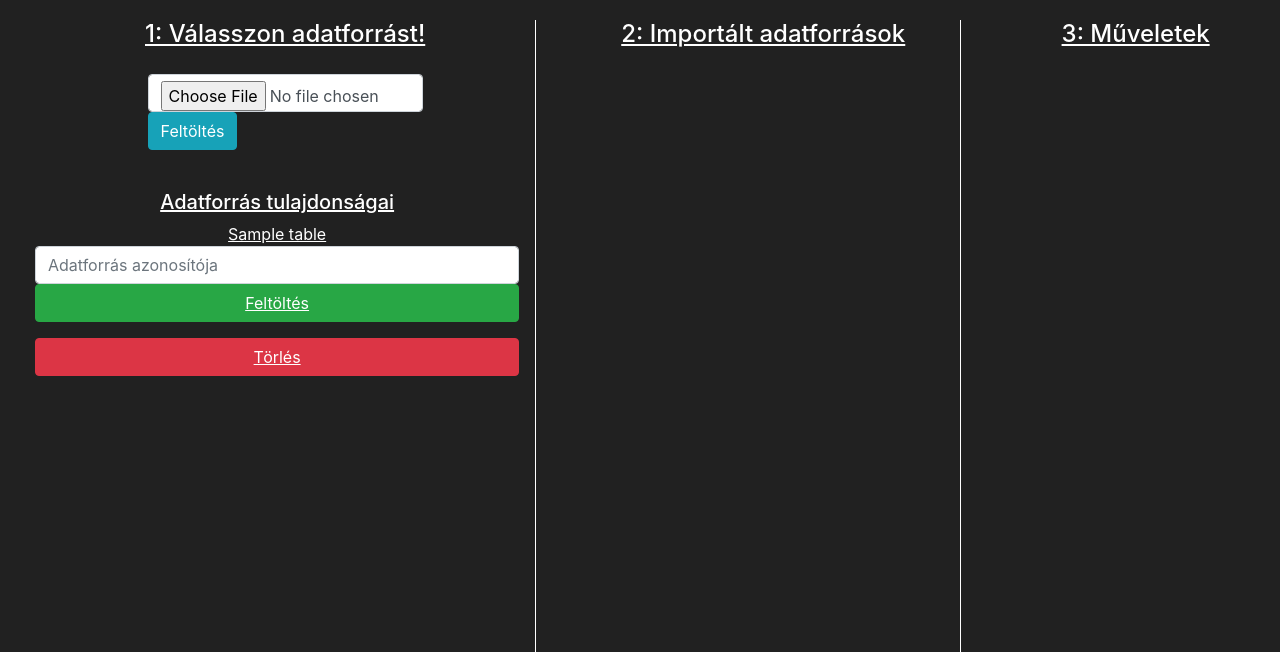
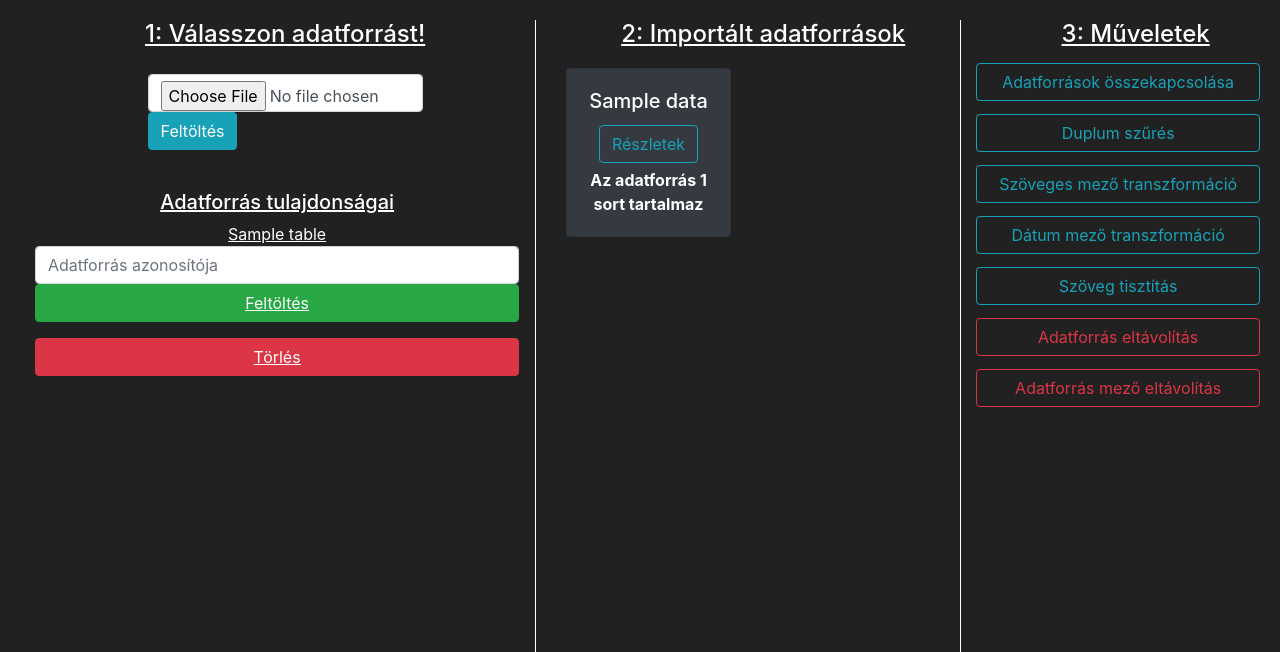
Before and after one commit to Omargnagy91/Inno_DQM_tool, a Flask app: template dqm/templates/dqm.html in a window 1280 px wide. Shown: the part 56-708 px from the top of the page. Run offline with Flask 3, Linux system fonts and the light colour scheme; tables that the repository leaves empty hold one stand-in row (values such as "Sample post"); the template is opened without the code that fills it: values that come from a table or form of the project are taken from there, most other values are stand-ins (such as "Sample title", 1, 10 or a date in 2020); parts of the project's set-up code (start-up, migrations or seed data) failed here and were passed over; some libraries are stand-ins or nearby versions.

Commit message:
Adatforrás elvátolító removal modal kész és egyéb aprsógáok

```diff
--- a/dqm/forms.py
+++ b/dqm/forms.py
@@ -1,7 +1,8 @@
 from flask_wtf import FlaskForm
-from wtforms import StringField, PasswordField, SubmitField, FileField
-from wtforms.validators import Length, EqualTo, Email, DataRequired, ValidationError, InputRequired
-from dqm.models import User
+from wtforms import StringField, PasswordField, SubmitField, FileField, SelectField
+from wtforms.validators import Length, EqualTo, Email, DataRequired, ValidationError, InputRequired, Required
+from dqm.models import User, MetaData
+from dqm.function import get_data_sources_name
 
 class RegisterForm(FlaskForm):
 
@@ -36,3 +37,8 @@ class FileUpload(FlaskForm):
 
 class NoAction(FlaskForm):
     submit = SubmitField(label="Törlés")
+
+class RemoveDataSet(FlaskForm):
+
+    select_data = SelectField(u'Field name', choices=get_data_sources_name(), validators=[Required()])
+    submit = SubmitField(label='Adatforrás eltávolítás')
--- a/dqm/models.py
+++ b/dqm/models.py
@@ -39,3 +39,6 @@ class MetaData(db.Model):
     filled_row_rate = db.Column(db.String(), nullable=False)
     missing_row_num = db.Column(db.Integer(), nullable=False)
     missing_row_rate = db.Column(db.String(), nullable=False)
+
+    def __repr__(self):
+        return f'{self.name}'
--- a/dqm/templates/dqm.html
+++ b/dqm/templates/dqm.html
@@ -10,12 +10,14 @@
         border-right: 1px solid white;
         height: 95vh;
     }
+
     #content-left-second {
         margin-top: 5vh;
         margin-right: 2vh;
         text-align: center;
         text-decoration: underline
     }
+
     h4 {
         text-align:center;
         margin-bottom: 5%;
@@ -71,12 +73,61 @@
         <div class="col-4">
             <div class="content-middle">
                <h4>2: Importált adatforrások</h4>
-           </div>
+                <div class="row" style="margin-right:20px">
+                {% for data_set in data_sets %}
+                {% include 'includes/2_data_set_info_modals.html' %}
+                        <div class="col-md-6">
+                            <div style="margin-bottom: 5px;" class="card text-center bg-dark">
+                                 <div class="card-body">
+                                     <h5 class="card-title">{{ data_set.name }}</h5>
+                                     <button type="button" class="btn btn-outline-info" style="margin-bottom: 5px"
+                                             data-toggle="modal" data-target="#Modal-DataSet-{{ data_set.id }}">
+                                         Részletek
+                                     </button>
+                                     <p class="card-text"><strong> Az adatforrás {{ data_set.row_num }} sort tartalmaz</strong></p>
+                                 </div>
+                            </div>
+                        </div>
+                {% endfor %}
+                </div>
+            </div>
         </div>
         <div class="col-3">
             <div class="content-right">
                <h4>3: Műveletek</h4>
+               <div class="row" style="margin-right:20px">
+                    <button type="button" class="btn btn-outline-info btn-block" style="margin-bottom: 5px"
+                            data-toggle="modal" data-target="#">
+                        Adatforrások összekapcsolása
+                    </button>
+                    <button type="button" class="btn btn-outline-info btn-block" style="margin-bottom: 5px"
+                            data-toggle="modal" data-target="#">
+                        Duplum szűrés
+                    </button>
+                    <button type="button" class="btn btn-outline-info btn-block" style="margin-bottom: 5px"
+                            data-toggle="modal" data-target="#">
+                        Szöveges mező transzformáció
+                    </button>
+                    <button type="button" class="btn btn-outline-info btn-block" style="margin-bottom: 5px"
+                            data-toggle="modal" data-target="#">
+                        Dátum mező transzformáció
+                    </button>
+                    <button type="button" class="btn btn-outline-info btn-block" style="margin-bottom: 5px"
+                            data-toggle="modal" data-target="#">
+                        Szöveg tisztítás
+                    </button>
+                    <button type="button" class="btn btn-outline-danger btn-block" style="margin-bottom: 5px"
+                            data-toggle="modal" data-target="#Modal-Remove-DataSet">
+                        Adatforrás eltávolítás
+                    </button>
+                    <button type="button" class="btn btn-outline-danger btn-block" style="margin-bottom: 5px"
+                            data-toggle="modal" data-target="#">
+                        Adatforrás mező eltávolítás
+                    </button>
+               </div>
            </div>
         </div>
     </div>
+
+{% include 'includes/3_data_transformation_features_modals.html' %}
 {% endblock %}
--- /dev/null
+++ b/dqm/templates/includes/2_data_set_info_modals.html
@@ -0,0 +1,78 @@
+<style>
+  .modal-content{
+    background-color:#212121
+  }
+</style>
+
+<div class="modal fade" id="Modal-DataSet-{{ data_set.id }}"
+     tabindex="-1"
+     aria-labelledby="exampleModalLabel" aria-hidden="true">
+    <div class="modal-dialog">
+      <div class="modal-content">
+        <div class="modal-header">
+          <h5 class="col-12 modal-title text-center" id="ModalLabel">
+            {{ data_set.name }}
+          </h5>
+        </div>
+        <div class="modal-body">
+          <table border="1" class="dataframe table table-hover table-dark text-center">
+             <thead>
+                <tr style="text-align: right;">
+                   <th></th>
+                   <th>Tulajdonság</th>
+                   <th>Érték</th>
+                </tr>
+             </thead>
+             <tbody>
+                <tr>
+                   <th>0</th>
+                   <td>Oszlopok száma</td>
+                   <td>{{ data_set.column_num }}</td>
+                </tr>
+                <tr>
+                   <th>1</th>
+                   <td>Sorok száma</td>
+                   <td>{{ data_set.row_num }}</td>
+                </tr>
+                <tr>
+                   <th>2</th>
+                   <td>Egyedi sorok száma</td>
+                   <td>{{ data_set.unique_row_num }}</td>
+                </tr>
+                <tr>
+                   <th>3</th>
+                   <td>Egyedi sorok aránya</td>
+                   <td>{{ data_set.unique_row_rate }}</td>
+                </tr>
+                <tr>
+                   <th>4</th>
+                   <td>Kitöltött sorok száma</td>
+                   <td>{{ data_set.filled_row_num }}</td>
+                </tr>
+                <tr>
+                   <th>5</th>
+                   <td>Kitöltött sorok aránya</td>
+                   <td>{{ data_set.filled_row_rate }}</td>
+                </tr>
+                <tr>
+                   <th>6</th>
+                   <td>Hiányzó sorok száma</td>
+                   <td>{{ data_set.missing_row_num }}</td>
+                </tr>
+                <tr>
+                   <th>7</th>
+                   <td>Hiányzó sorok aránya</td>
+                   <td>{{ data_set.missing_row_rate }}</td>
+                </tr>
+             </tbody>
+          </table>
+        </div>
+        <div class="modal-footer">
+          <button type="button" class="btn btn-secondary"
+                  data-dismiss="modal">
+            Vissza
+          </button>
+        </div>
+      </div>
+    </div>
+</div>
--- /dev/null
+++ b/dqm/templates/includes/3_data_transformation_features_modals.html
@@ -0,0 +1,38 @@
+<style>
+  .modal-content{
+    background-color:#212121
+  }
+</style>
+
+<div class="modal fade" id="Modal-Remove-DataSet"
+     tabindex="-1"
+     aria-labelledby="exampleModalLabel" aria-hidden="true">
+    <div class="modal-dialog">
+      <div class="modal-content">
+        <div class="modal-header">
+          <h5 class="col-12 modal-title text-center" id="ModalLabel">
+            Adatforrás eltávolítás
+          </h5>
+        </div>
+        <div class="modal-body">
+          <form method="POST">
+            {{ remove_data_set.hidden_tag() }}
+            <h6 class="text-center">
+              Válassza ki, hogy melyik forrást szeretné törölni az adatbázisból!
+            </h6>
+            <br>
+            {{ remove_data_set.select_data(class="form-control")}}
+            <br>
+            <input id="remove_data_set" name="remove_data_set" type="hidden" value="remove_data_set">
+            {{ remove_data_set.submit(class="btn btn-outline-danger btn-block") }}
+          </form>
+        </div>
+        <div class="modal-footer">
+          <button type="button" class="btn btn-secondary"
+                  data-dismiss="modal">
+            Close
+          </button>
+        </div>
+      </div>
+    </div>
+</div>
```
Also changed, not shown: dqm/function.py (+10 -2 lines), dqm/routes.py (+70 -14 lines), dqm/templates/includes/items_modals.html (deleted, +0 -69 lines), dqm/templates/includes/owned_items_modals.html (deleted, +0 -43 lines), datas/dbt_community_base_20210503.csv (added).
